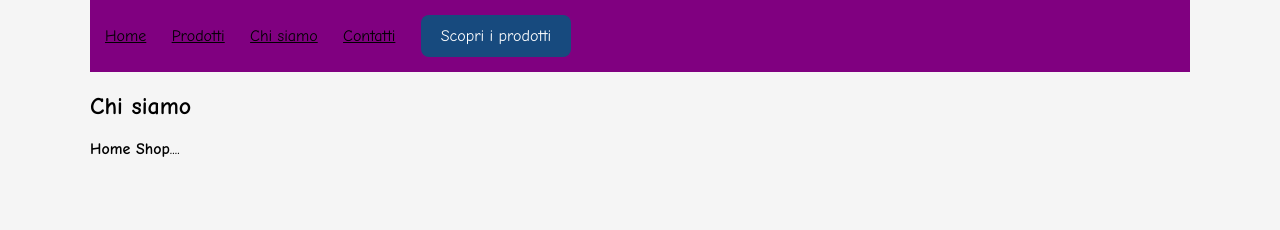
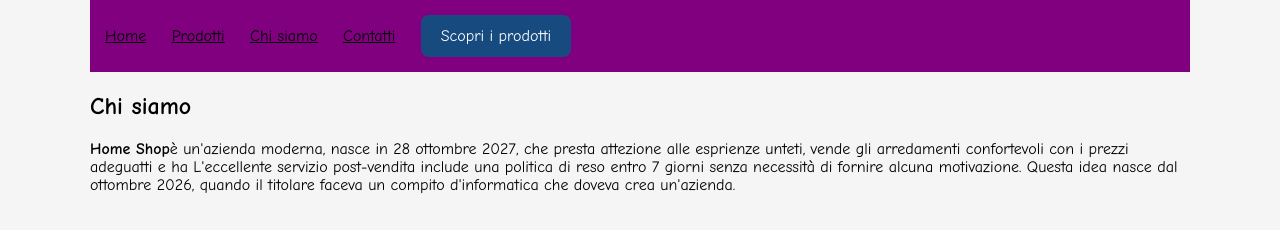
Before and after one commit to caofilippo3-beep/sitoweb4asco, a plain HTML site: page chisiamo.html in a window 1280 px wide. Shown: the part 100-330 px from the top of the page. Drawn offline with Linux system fonts and the light colour scheme.

Commit message:
Update chisiamo.html

```diff
--- a/chisiamo.html
+++ b/chisiamo.html
@@ -16,7 +16,8 @@
 	<a class="pulsante" href="prodotti.html">Scopri i prodotti</a>
 	</nav>
     <h2>Chi siamo</h2>
-        <p><strong>Home Shop</strong>....</p>
+        <p><strong>Home Shop</strong>è un'azienda moderna, nasce in 28 ottombre 2027, che presta attezione alle esprienze unteti, vende gli arredamenti confortevoli con i prezzi adeguatti e ha L'eccellente servizio post-vendita include una politica di reso entro 7 giorni senza necessità di fornire alcuna motivazione.
+		Questa idea nasce dal ottombre 2026, quando il titolare faceva un compito d'informatica che doveva crea un'azienda.</p>
 
 
 
```
